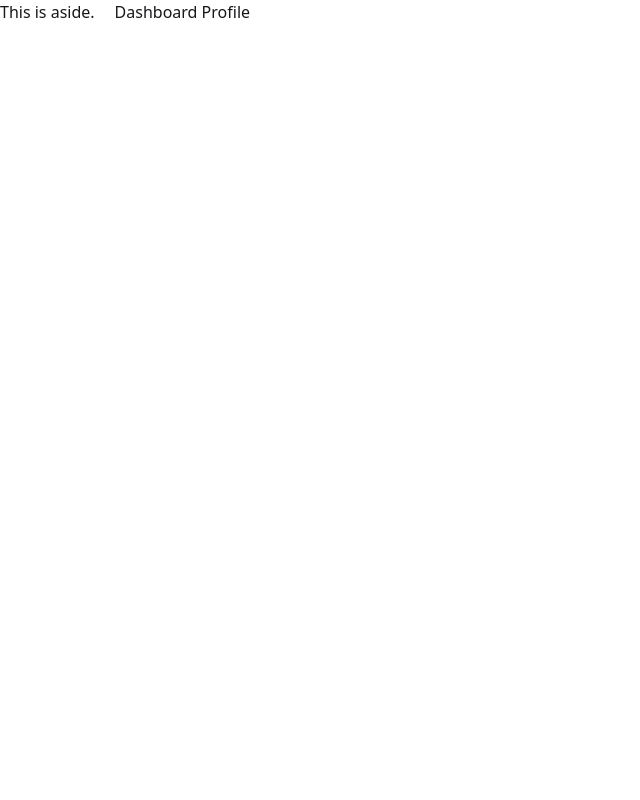
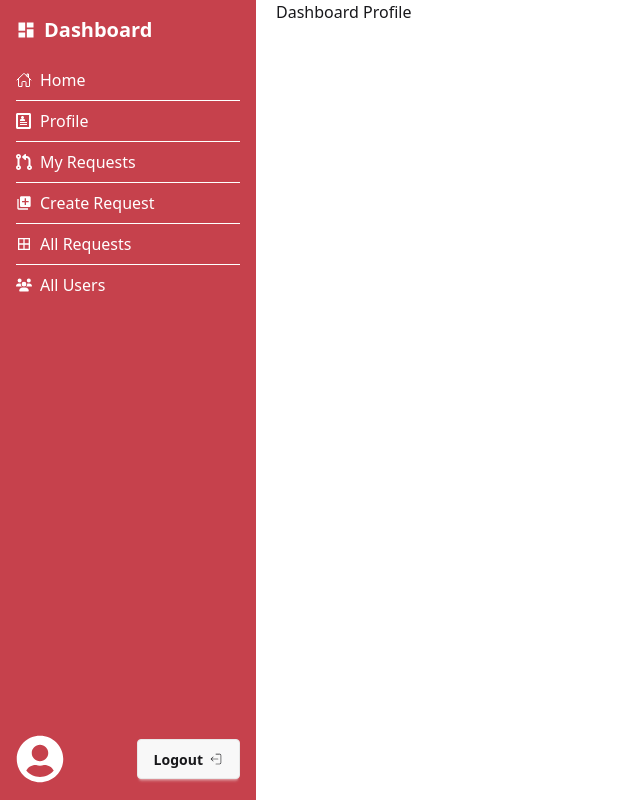
Before and after one commit to suronjit02/LifeDrop, a React (Vite) app in the folder lifedrop-client/: page /dashboard in a window 1280 px wide. Shown: the whole page, without its empty margins (0-640 px from the left). Built offline with nearby package versions, Linux system fonts and the light colour scheme.

Commit message:
dashboard aside design

```diff
--- a/lifedrop-client/src/dashboard/dashboardComponent/Aside.jsx
+++ b/lifedrop-client/src/dashboard/dashboardComponent/Aside.jsx
@@ -1,11 +1,71 @@
-import React from 'react';
+import { CiLogout } from "react-icons/ci";
+import { FaUserCircle } from "react-icons/fa";
+import { FaCodePullRequest, FaUsers } from "react-icons/fa6";
+import { ImProfile } from "react-icons/im";
+import { IoHomeOutline } from "react-icons/io5";
+import { MdAddToPhotos, MdDashboard, MdOutlineBorderAll } from "react-icons/md";
+import { Link, NavLink } from "react-router";
 
 const Aside = () => {
-    return (
-        <div>
-            This is aside.
+  return (
+    <aside className="w-64 min-h-screen primary text-white p-4">
+      <h2 className="text-xl font-bold mb-6 flex items-center gap-2">
+        {" "}
+        <MdDashboard />
+        Dashboard
+      </h2>
+
+      <div className="flex flex-col justify-between min-h-[calc(100vh-85px)]">
+        <nav className="space-y-2">
+          <NavLink to="/dashboard" className="flex items-center gap-2 ">
+            <IoHomeOutline /> Home
+          </NavLink>
+          <hr />
+          <NavLink to="/dashboard/profile" className="flex items-center gap-2 ">
+            <ImProfile /> Profile
+          </NavLink>
+          <hr />
+          <>
+            <NavLink
+              to="/dashboard/my-donation-requests"
+              className=" flex items-center gap-2 "
+            >
+              <FaCodePullRequest /> My Requests
+            </NavLink>
+            <hr />
+            <NavLink
+              to="/dashboard/create-donation-request"
+              className="flex items-center gap-2 "
+            >
+              <MdAddToPhotos /> Create Request
+            </NavLink>
+          </>
+          <hr />
+          <NavLink
+            to="/dashboard/all-blood-donation-request"
+            className="flex items-center gap-2 "
+          >
+            <MdOutlineBorderAll /> All Requests
+          </NavLink>
+          <hr />
+          <NavLink
+            to="/dashboard/all-users"
+            className="flex items-center gap-2 "
+          >
+            <FaUsers /> All Users
+          </NavLink>
+        </nav>
+
+        <div className="flex justify-between items-center">
+          <FaUserCircle className="text-5xl" />
+          <Link className=" btn ">
+            Logout
+            <CiLogout />
+          </Link>
         </div>
-    );
+      </div>
+    </aside>
+  );
 };
 
 export default Aside;
--- a/lifedrop-client/src/routes/router.jsx
+++ b/lifedrop-client/src/routes/router.jsx
@@ -25,6 +25,10 @@ const router = createBrowserRouter([
         index: true,
         element: <DashboardProfile></DashboardProfile>,
       },
+      {
+        path: "/dashboard/profile",
+        element: <DashboardProfile></DashboardProfile>,
+      },
     ],
   },
 ]);
```
